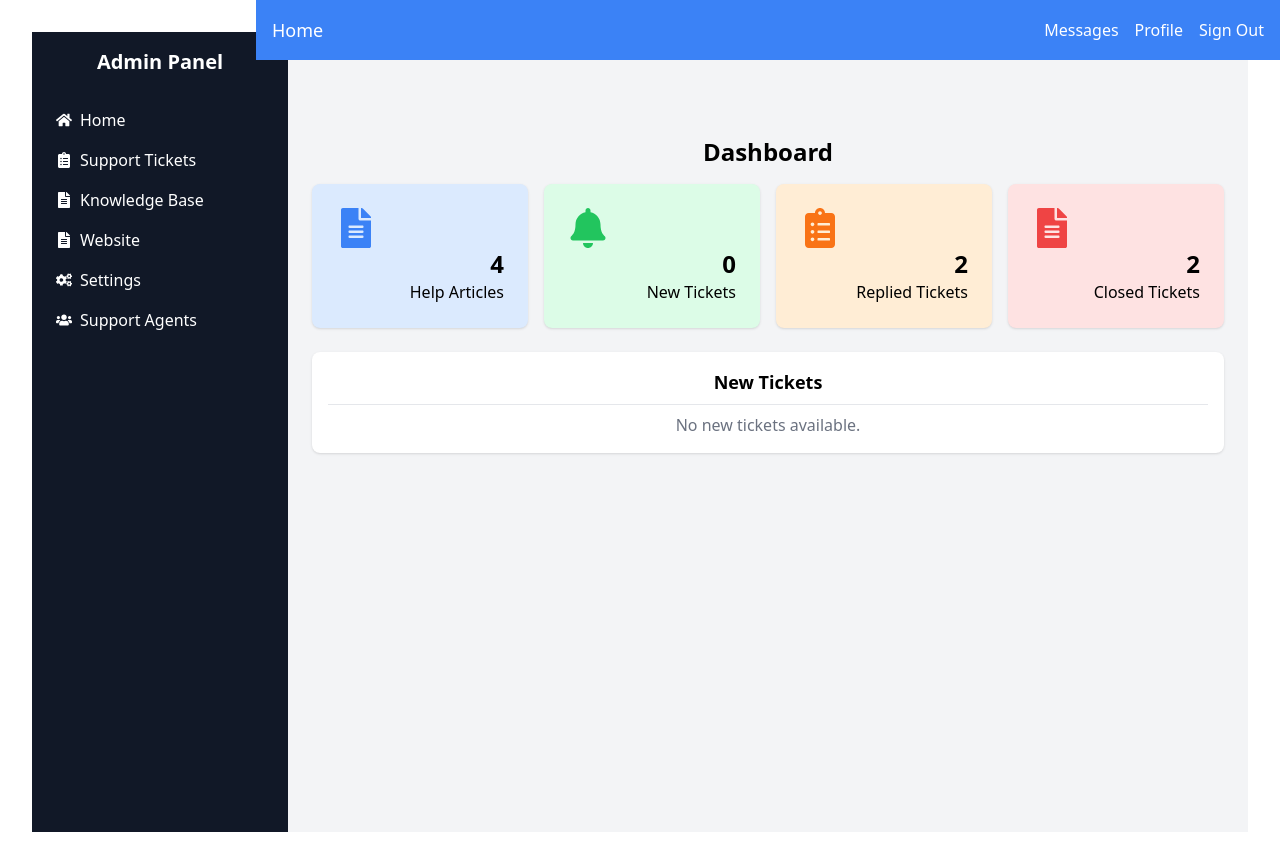
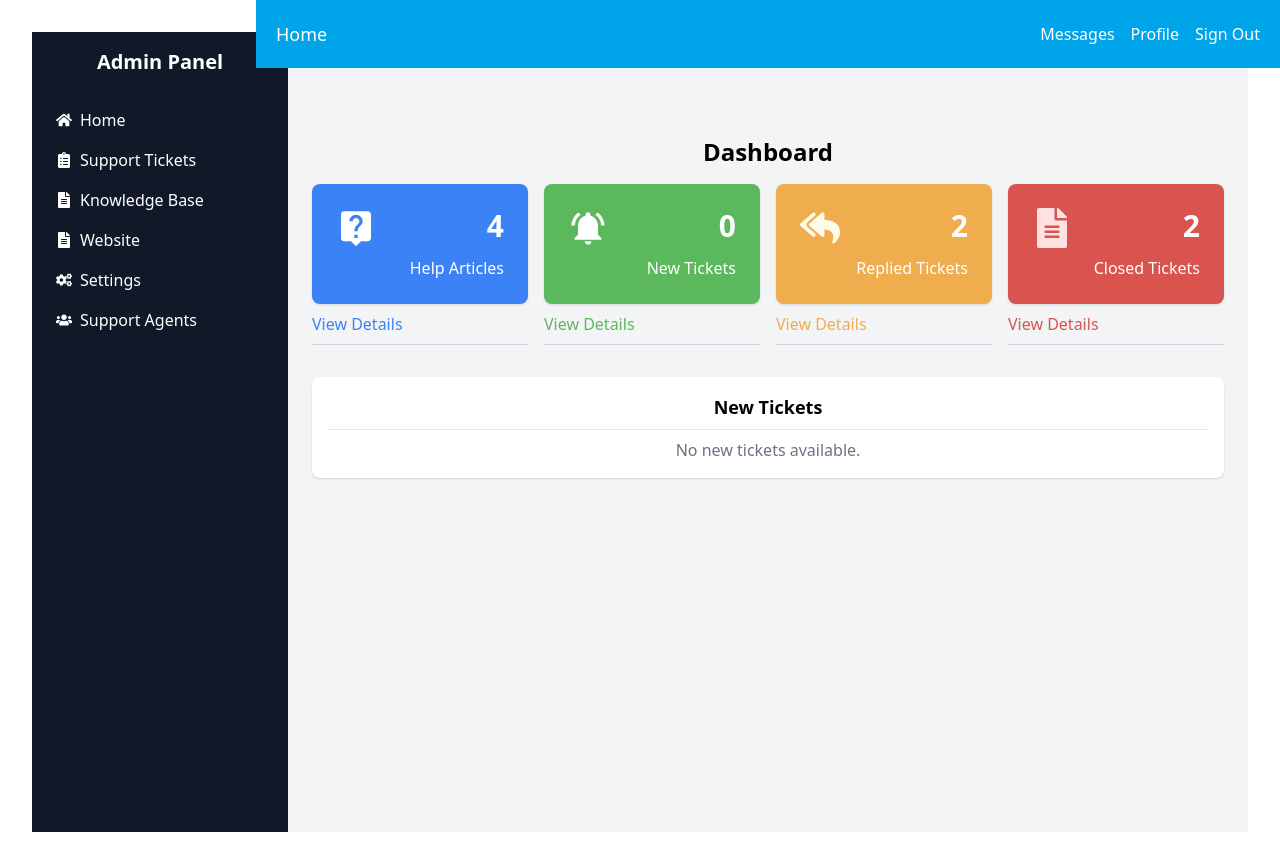
Before and after one commit to justzaid/customer-react-app, a React (Vite) app: page / in a window 1280 px wide. Built offline with nearby package versions, Linux system fonts and the light colour scheme.

Commit message:
Used tailwind styling to customize the cards colors and change the view detail buttons colors

```diff
--- a/src/DashboardCard/DashboardCard.jsx
+++ b/src/DashboardCard/DashboardCard.jsx
@@ -1,28 +1,41 @@
 import React from "react";
 import { Card, CardContent } from "../components/Card/Card";
-import { FaBell, FaClipboardList, FaFileAlt } from "react-icons/fa";
+import { FaFileAlt, FaReplyAll } from "react-icons/fa";
+import { MdNotificationsActive, MdLiveHelp  } from "react-icons/md";
 
 const cardData = [
-  { id: 1, color: "bg-blue-100", icon: <FaFileAlt size={40} className="text-blue-500" />, value: 4, text: "Help Articles" },
-  { id: 2, color: "bg-green-100", icon: <FaBell size={40} className="text-green-500" />, value: 0, text: "New Tickets" },
-  { id: 3, color: "bg-orange-100", icon: <FaClipboardList size={40} className="text-orange-500" />, value: 2, text: "Replied Tickets" },
-  { id: 4, color: "bg-red-100", icon: <FaFileAlt size={40} className="text-red-500" />, value: 2, text: "Closed Tickets" },
+  { id: 1, color: "bg-[#3B82F6]", icon: <MdLiveHelp size={40} className="text-white" />, value: 4, text: "Help Articles" },
+  { id: 2, color: "bg-[#5CB85C]", icon: <MdNotificationsActive size={40} className="text-white" />, value: 0, text: "New Tickets" },
+  { id: 3, color: "bg-[#F0AD4E]", icon: <FaReplyAll size={40} className="text-amber-50" />, value: 2, text: "Replied Tickets" },
+  { id: 4, color: "bg-[#D9534F]", icon: <FaFileAlt size={40} className="text-red-100" />, value: 2, text: "Closed Tickets" }
+
 ];
 
 const DashboardCard = () => {
   return (
     <div className="grid grid-cols-4 gap-4">
         {cardData.map((card) => (
-        <Card key={card.id} className={`p-4 ${card.color}`}>
+        <div key={card.id}>
+            <Card className={`p-4 ${card.color}`}>
             <CardContent className="flex items-center justify-between">
+            <div className="flex justify-between mb-2">
             {card.icon}
-            <div className="text-right">
-              <h2 className="text-2xl font-bold">{card.value}</h2>
+                <h2 className="text-3xl font-semibold text-white">{card.value}</h2>
+            </div>
+            <div className="text-right text-white">
                 <p>{card.text}</p>
             </div>
             </CardContent>
             </Card>
+            <div className="mt-2 text-left">
+                <a href="#" style={{ color: card.color.replace("bg-[", "").replace("]", "") }}>
+                View Details
+                </a>
+                <hr className="my-2 border-gray-300" />
+          </div>
+        </div>
         ))}
+
     </div>
   );
 };
--- a/src/components/Dashboard/Dashboard.jsx
+++ b/src/components/Dashboard/Dashboard.jsx
@@ -2,6 +2,7 @@ import React from "react";
 import Navbar from "../Navbar/Navbar";
 import SideNavbar from "../SideNavbar/SideNavbar";
 import DashboardCard from "../../DashboardCard/DashboardCard";
+import TicketList from "../TicketList/TicketList";
 
 const Dashboard = () => {
   return (
@@ -11,15 +12,11 @@ const Dashboard = () => {
         <div className="p-6 bg-gray-100 min-h-screen flex-1">
             <Navbar />
 
-            <h2 className="text-2xl font-bold mt-20 mb-4">Dashboard</h2>
+            <h2 className="text-2xl font-semibold mt-20 mb-4">Dashboard</h2>
 
             <DashboardCard />
 
-            {/* New Tickets Section */}
-            <section className="mt-6 bg-white p-4 rounded-lg shadow">
-            <h2 className="text-lg font-bold mb-2">New Tickets</h2>
-            <div className="border-t pt-2 text-gray-500">No new tickets available.</div>
-            </section>
+            <TicketList />
         </div>
     </div>
   );
--- a/src/components/Navbar/Navbar.jsx
+++ b/src/components/Navbar/Navbar.jsx
@@ -2,7 +2,7 @@ import React from "react";
 
 const Navbar = () => {
   return (
-    <header className="bg-blue-500 text-white p-4 flex justify-between items-center fixed top-0 left-64 right-0 z-10">
+    <header className="bg-[#00A4E8] text-white p-5 flex justify-between items-center fixed top-0 left-64 right-0 z-10">
       <h1 className="text-lg"><a href="#">Home</a></h1>
       <div className="flex gap-4">
         <a href="#" className="text-white">Messages</a>
--- /dev/null
+++ b/src/components/TicketList/TicketList.jsx
@@ -0,0 +1,12 @@
+import React from "react";
+
+const TicketList = () => {
+  return (
+    <section className="mt-6 bg-white p-4 rounded-lg shadow">
+      <h2 className="text-lg font-bold mb-2">New Tickets</h2>
+      <div className="border-t pt-2 text-gray-500">No new tickets available.</div>
+    </section>
+  );
+};
+
+export default TicketList;
```
Lines whose indentation alone changed are shown as unchanged.
